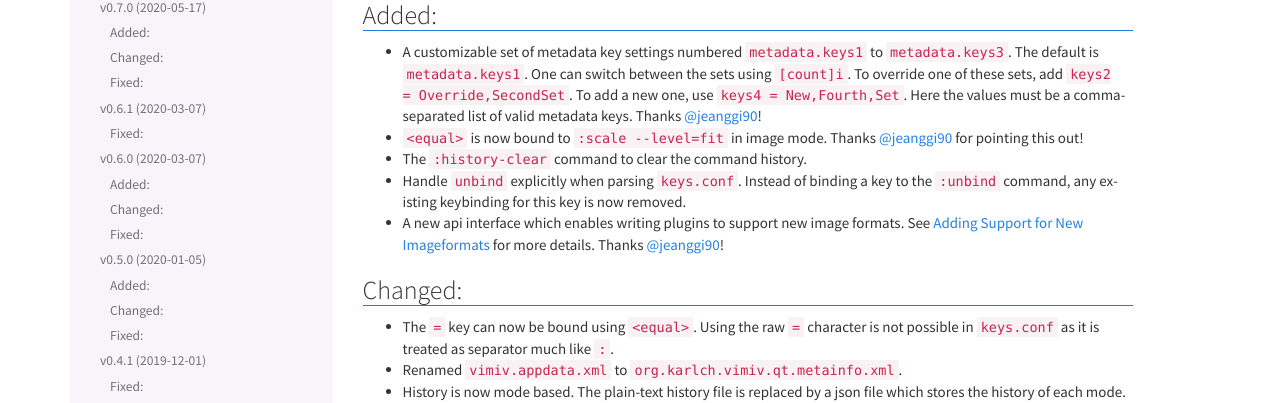
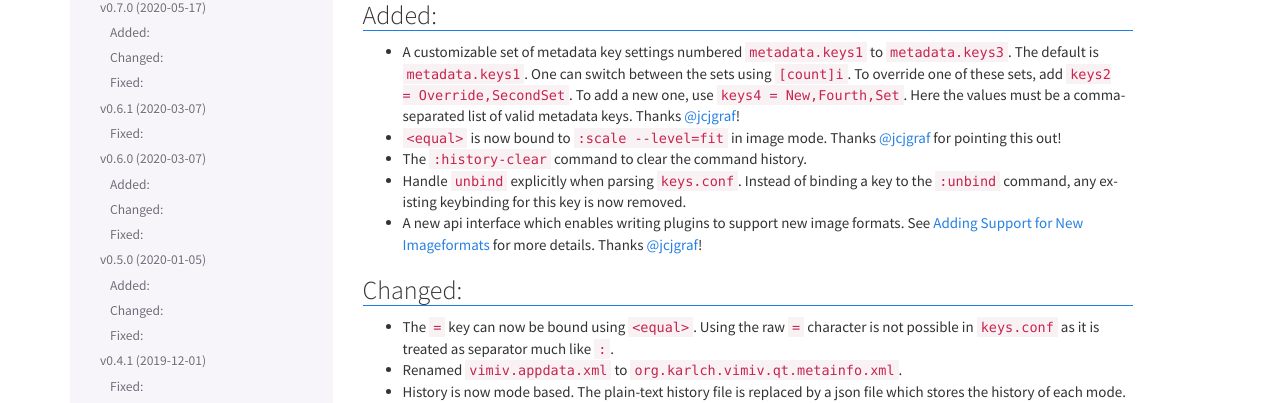
Before and after one commit to karlch/vimiv-qt, a Sphinx documentation site: the page built from docs/changelog.rst, in a window 1280 px wide and 900 px high. Shown: the part 238-641 px from the top of the window. Built offline with Sphinx 7.4.7, drawn with Linux system fonts in a browser that asks for light colours.

Commit message:
FIX: Update username and all references

```diff
--- a/docs/changelog.rst
+++ b/docs/changelog.rst
@@ -14,15 +14,15 @@ Added:
   using ``[count]i``. To override one of these sets, add ``keys2 =
   Override,SecondSet``. To add a new one, use ``keys4 = New,Fourth,Set``. Here the
   values must be a comma-separated list of valid metadata keys. Thanks
-  `@jeanggi90 <https://github.com/jeanggi90>`_!
+  `@jcjgraf <https://github.com/jcjgraf>`_!
 * ``<equal>`` is now bound to ``:scale --level=fit`` in image mode. Thanks
-  `@jeanggi90 <https://github.com/jeanggi90>`_ for pointing this out!
+  `@jcjgraf <https://github.com/jcjgraf>`_ for pointing this out!
 * The ``:history-clear`` command to clear the command history.
 * Handle ``unbind`` explicitly when parsing ``keys.conf``. Instead of binding a key to
   the ``:unbind`` command, any existing keybinding for this key is now removed.
 * A new api interface which enables writing plugins to support new image formats. See
   :ref:`support_new_imageformats` for more details.
-  Thanks `@jeanggi90 <https://github.com/jeanggi90>`_!
+  Thanks `@jcjgraf <https://github.com/jcjgraf>`_!
 
 Changed:
 ^^^^^^^^
--- a/docs/documentation/configuration/plugins.rst
+++ b/docs/documentation/configuration/plugins.rst
@@ -15,7 +15,7 @@ a new plugin:
 
 Currently the following user plugins are available:
 
-* `RawPrev <https://github.com/jeanggi90/RawPrev>`_ for raw support based on ``dcraw``
+* `RawPrev <https://github.com/jcjgraf/RawPrev>`_ for raw support based on ``dcraw``
   instead of `qt raw <https://gitlab.com/mardy/qtraw>`_
 
 If you would like to write a plugin, some of the information on :ref:`writing_plugins`
--- a/docs/documentation/hacking.rst
+++ b/docs/documentation/hacking.rst
@@ -140,7 +140,7 @@ Adding Support for New Imageformats
 
 If you would like to add support for a new image format that is not supported by Qt, you
 can also solve this using the plugin system. A nice example of how to do this is the
-`RawPrev <https://github.com/jeanggi90/RawPrev>`_ plugin which adds support for viewing
+`RawPrev <https://github.com/jcjgraf/RawPrev>`_ plugin which adds support for viewing
 raw images using ``dcraw``.
 
 To make this work, you need to implement two functions:
```
Also changed, not shown: 1 other file.
